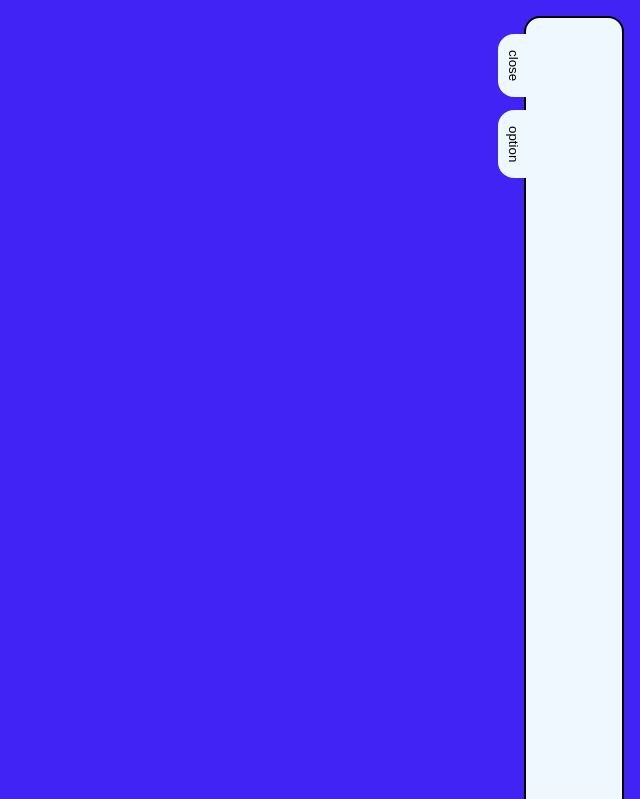
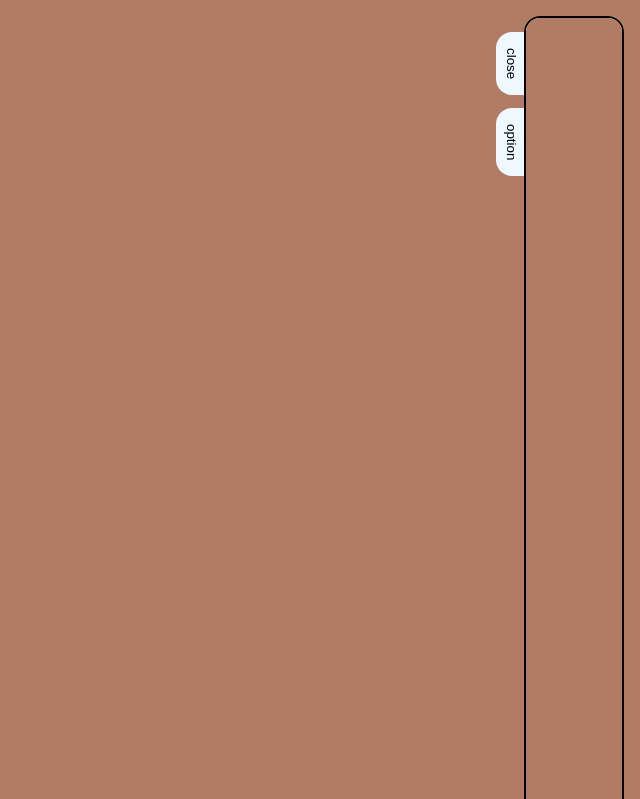
Before and after one commit to Aebel-Shajan/minimap, a React (Vite) app: page / in a window 1280 px wide. Shown: the top 799 px of the page, without its empty margins (640-1280 px from the left). Built offline with nearby package versions, Linux system fonts and the light colour scheme.

Commit message:
Create minimap canvas component.

```diff
--- a/src/components/Minimap/Minimap.module.css
+++ b/src/components/Minimap/Minimap.module.css
@@ -2,7 +2,6 @@
   width: 100px;
   height: 800px;
   background-color: aliceblue;
-  border: solid 2px black;
   border-radius: 1rem;
   position: fixed;
   top: 1rem;
--- a/src/components/Minimap/Minimap.tsx
+++ b/src/components/Minimap/Minimap.tsx
@@ -1,7 +1,15 @@
 import { useState } from "react";
 import styles from "./Minimap.module.css"
+import MinimapCanvas from "./MinimapCanvas/MinimapCanvas";
 
-const Minimap = () => {
+const Minimap = (
+  {
+    elementToMap
+  } :
+  {
+    elementToMap: HTMLElement | null
+  }
+) => {
   const [show, setShow] = useState(true)
 
   const showMinimap = () => setShow(true)
@@ -18,7 +26,10 @@ const Minimap = () => {
   }
 
   return (
-    <div className={styles.container}>
+    <div
+      id="minimap-component"
+      className={styles.container}>
+      <MinimapCanvas elementToMap={elementToMap}/>
       <div className={styles.options}>
         <button onClick={hideMinimap}>close</button>
         <button>option</button>
--- /dev/null
+++ b/src/components/Minimap/MinimapCanvas/MinimapCanvas.module.css
@@ -0,0 +1,11 @@
+.container {
+  width: 100%;
+  height: 100%;
+  overflow-y: scroll;
+  position: absolute;
+  top: 0;
+  left: 0;
+  border: solid 2px black;
+
+  border-radius: 1rem;
+}
--- /dev/null
+++ b/src/components/Minimap/MinimapCanvas/MinimapCanvas.tsx
@@ -0,0 +1,46 @@
+import { memo, useEffect, useRef } from "react";
+import { log } from "../../../utils/utils";
+import styles from "./MinimapCanvas.module.css"
+
+const MinimapCanvas = (
+  {
+    elementToMap
+  } :
+  {
+    elementToMap: HTMLElement | null
+  }
+) => {
+  log("MinimapCanvas was rendered")
+  const containerRef = useRef<HTMLDivElement>(null);
+
+  useEffect(() => {
+    if (!containerRef.current) {
+      log("container ref not rendered!")
+      return
+    }
+    if (!elementToMap) {
+      log("elementToMap not rendered!")
+      return
+    }
+    const container = containerRef.current
+    const clonedElement = elementToMap.cloneNode(true) as HTMLElement
+    const clonedMinimap = clonedElement.querySelector("#minimap-component")
+    if (clonedMinimap) {
+      clonedMinimap.remove()
+    }
+
+    container.innerHTML = ""
+    container.appendChild(clonedElement)
+
+
+  }, [containerRef])
+
+
+
+  return (
+    <div
+      className={styles.container}
+      ref={containerRef}></div>
+   );
+}
+export default memo(MinimapCanvas);
--- a/src/pages/Home/Home.tsx
+++ b/src/pages/Home/Home.tsx
@@ -13,13 +13,21 @@ const RandomColor = ({height=100}) => {
   )
 }
 
+import { useEffect, useState } from "react";
+
 const Home = () => {
+  const [elementToMap, setElementToMap] = useState<HTMLElement | null>(null);
+
+  useEffect(() => {
+    setElementToMap(document.querySelector("#scroll-container") as HTMLElement);
+  }, []);
+
   const randomColors =
   Array.from({ length: 5 }, (_, index) => <RandomColor key={index} />)
   return (
-    <div>
+    <div id="scroll-container">
       {randomColors}
-      <Minimap />
+      {elementToMap && <Minimap elementToMap={elementToMap}/>}
     </div>
   );
 }
--- /dev/null
+++ b/src/utils/utils.ts
@@ -0,0 +1,4 @@
+
+export function log(message: string) {
+  console.log(message, "@", new Date().toLocaleTimeString())
+}
```
